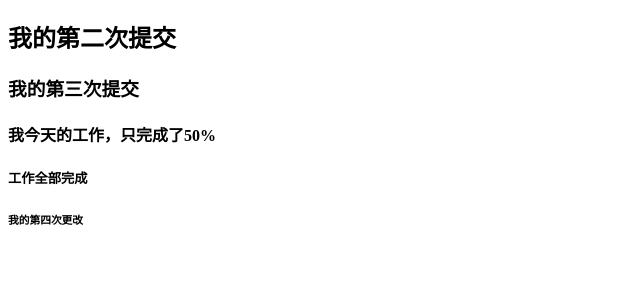
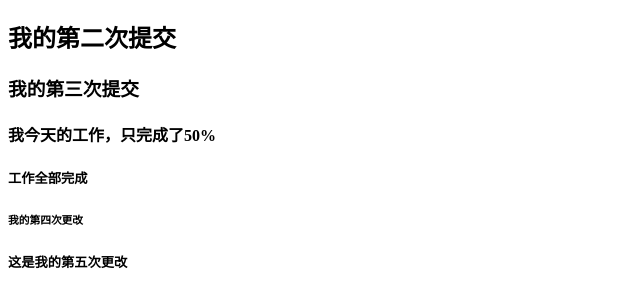
Before and after one commit to sea520-520/text001, a plain HTML site: page index.html in a window 1280 px wide. Shown: the part 70-378 px from the top of the page, without its empty margins (0-640 px from the left). Drawn offline with Linux system fonts and the light colour scheme.

Commit message:
这是我的第五次更改

```diff
--- a/index.html
+++ b/index.html
@@ -11,5 +11,6 @@
 	<h4>我今天的工作，只完成了50%</h4>
 	<h5>工作全部完成</h5>
 	<h6>我的第四次更改</h6>
+	<h5>这是我的第五次更改</h5>
 </body>
 </html>
```
